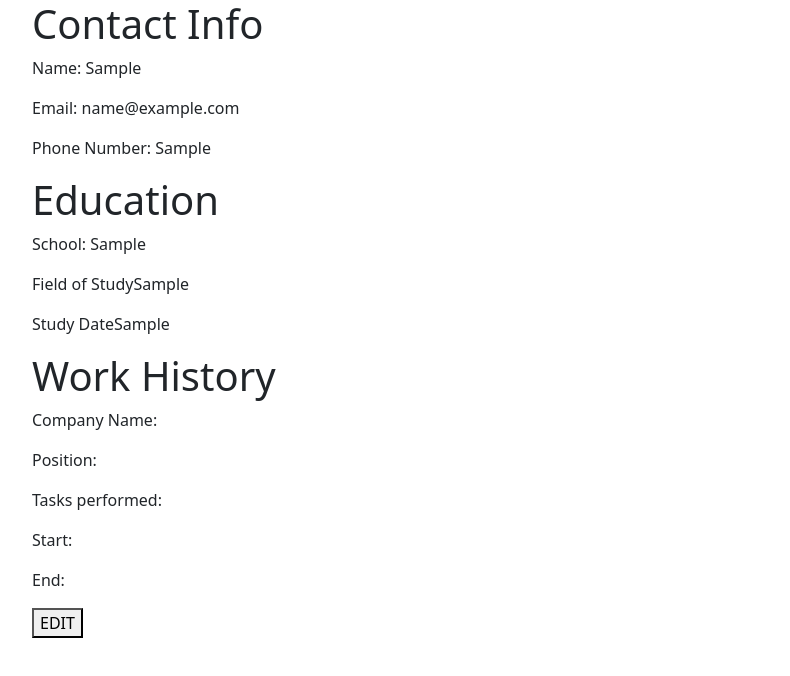
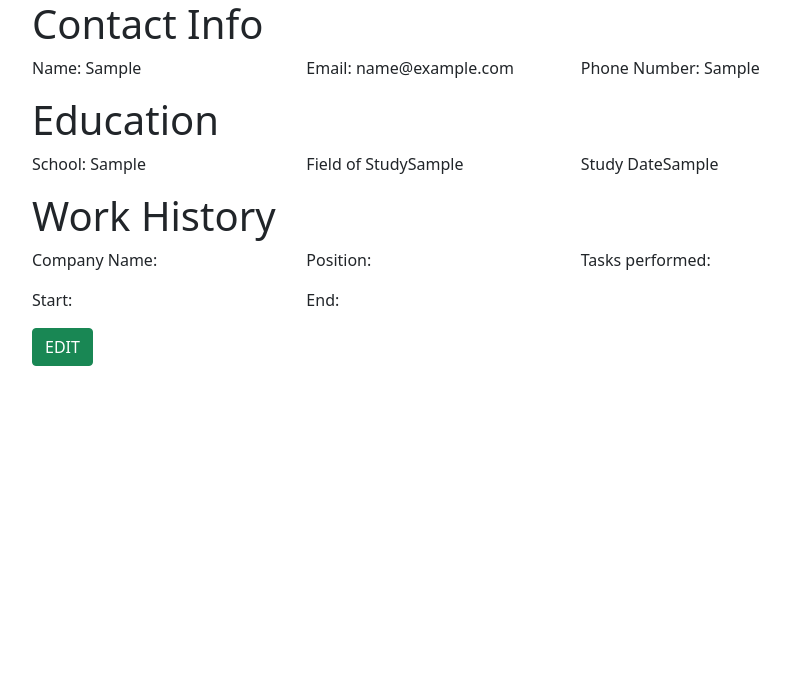
Before and after one commit to isaackelly0/cv-project, a React (Create React App) app: page / in a window 1280 px wide. Both pictures are taken after typing "Sample", "name@example.com", "Sample", "Sample", "Sample", "Sample" into the empty fields and a click on the button "ENTER". Shown: the top 676 px of the page, without its empty margins (50-840 px from the left). Built offline with nearby package versions, Linux system fonts and the light colour scheme.

Commit message:
added bootstrap classes to resume

```diff
--- a/src/components/Resume.js
+++ b/src/components/Resume.js
@@ -11,27 +11,27 @@ class Resume extends Component {
   render() {
     return (
       <span>
-        <div>
+        <div className="row">
           <h1>Contact Info</h1>
-          <p>Name: {this.props.name}</p>
-          <p>Email: {this.props.email}</p>
-          <p>Phone Number: {this.props.number}</p>
+          <p className="col-lg-4 col-md-6">Name: {this.props.name}</p>
+          <p className="col-lg-4 col-md-6">Email: {this.props.email}</p>
+          <p className="col-lg-4 col-md-6">Phone Number: {this.props.number}</p>
         </div>
-        <div>
+        <div className="row">
           <h1>Education</h1>
-          <p>School: {this.props.school}</p>
-          <p>Field of Study{this.props.study}</p>
-          <p>Study Date{this.props.dateOfStudy}</p>
+          <p className="col-lg-4 col-md-6">School: {this.props.school}</p>
+          <p className="col-lg-4 col-md-6">Field of Study{this.props.study}</p>
+          <p className="col-lg-4 col-md-6">Study Date{this.props.dateOfStudy}</p>
         </div>
-        <div>
+        <div className="row">
           <h1>Work History</h1>
-          <p>Company Name: {this.props.company}</p>
-          <p>Position: {this.props.position}</p>
-          <p>Tasks performed: {this.props.tasks}</p>
-          <p>Start: {this.props.startDate}</p>
-          <p>End: {this.props.endDate}</p>
+          <p className="col-lg-4 col-md-6">Company Name: {this.props.company}</p>
+          <p className="col-lg-4 col-md-6">Position: {this.props.position}</p>
+          <p className="col-lg-4 col-md-6">Tasks performed: {this.props.tasks}</p>
+          <p className="col-lg-4 col-md-6">Start: {this.props.startDate}</p>
+          <p className="col-lg-4 col-md-6">End: {this.props.endDate}</p>
         </div>
-        <button onClick={this.reset}>EDIT</button>
+        <button className="btn btn-success" onClick={this.reset}>EDIT</button>
       </span>
     );
   }
```
